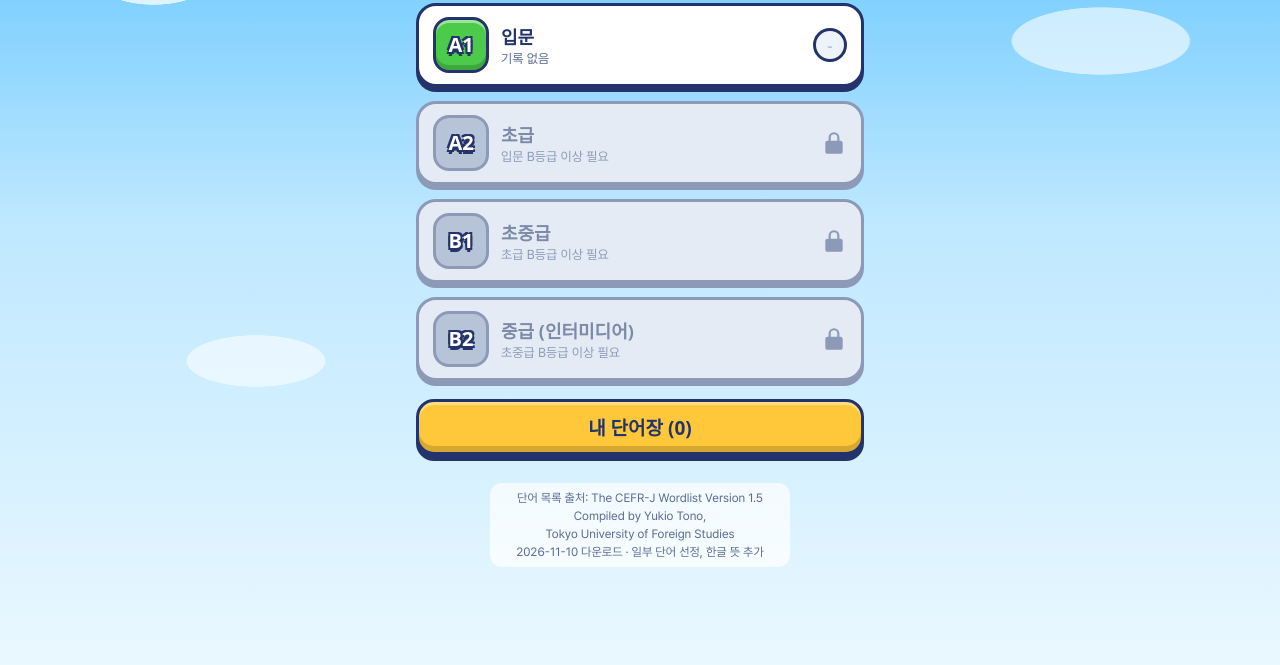
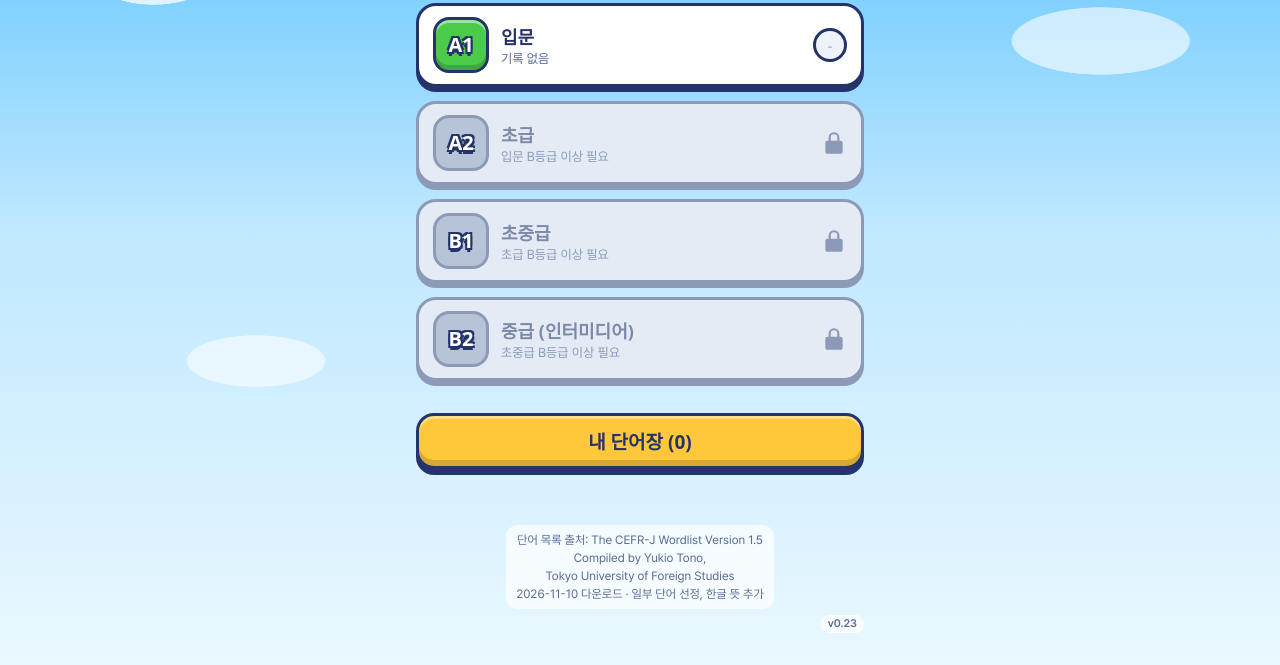
Before and after one commit to maxgenesis41/english-conquest, a plain HTML site: page index.html in a window 1280 px wide. Shown: the part 135-800 px from the top of the page. Drawn offline with Linux system fonts and the light colour scheme; a web font is replaced by a local one.

Commit message:
v0.23 첫 화면 버전 표시

```diff
--- a/index.html
+++ b/index.html
@@ -24,6 +24,7 @@
     <div id="stage-list"></div>
     <div class="btns"><button class="btn yellow" data-go="wordbook">내 단어장 (<span id="wb-count">0</span>)</button></div>
     <p class="credit">단어 목록 출처: The CEFR-J Wordlist Version 1.5<br>Compiled by Yukio Tono,<br>Tokyo University of Foreign Studies<br>2026-11-10 다운로드 · 일부 단어 선정, 한글 뜻 추가</p>
+    <p class="ver">v0.23</p>
   </section>
 
   <!-- 2. 모드 선택 -->
--- a/style.css
+++ b/style.css
@@ -71,6 +71,11 @@ svg.ic { width: 1em; height: 1em; fill: currentColor; vertical-align: -0.12em; }
 .btn.yellow { --c: var(--yellow); color: var(--ink); text-shadow: none; }
 .btns { display: grid; gap: 14px; margin-top: 18px; }
 
+/* 첫 화면: 출처 박스 + 버전을 화면 아래쪽에 모은다 */
+#home.on { display: flex; flex-direction: column; min-height: 100vh; min-height: 100dvh; box-sizing: border-box; }
+#home .btns { margin-bottom: 22px; }
+#home .credit { margin: auto auto 0; }
+.ver { align-self: flex-end; margin: 6px 0 0; padding: 1px 7px; border-radius: 8px; background: rgba(255,255,255,.7); color: var(--sub); font-size: 11px; font-weight: 600; line-height: 1.5; }
 .credit { font-size: 12px; color: var(--sub); text-align: center; margin: 22px auto 0; background: rgba(255,255,255,.7); border-radius: 12px; padding: 6px 10px; max-width: 300px; line-height: 1.5; }
 
 /* 모드 선택 */
```
